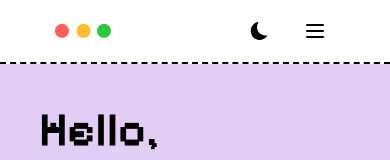
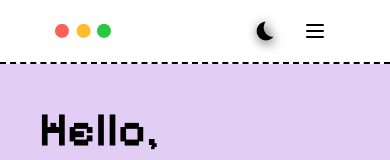
Before and after one commit to CaptainUnderpants14/portfolio, a React (Vite) app: page / in a window 390 px wide. Shown: the top 160 px of the page. Built offline with nearby package versions, Linux system fonts and the light colour scheme.

Commit message:
prefinal version

```diff
--- a/src/NavBar.jsx
+++ b/src/NavBar.jsx
@@ -38,8 +38,8 @@ const NavBar = ({ dark, toggleDark }) => {
                             src="/navButtons.svg"
                             alt="Logo"
                             className="w-14 md:w-16 lg:w-[72px] h-auto hover:cursor-pointer transition-transform duration-200
-                            dark:[filter:brightness(1)_drop-shadow(0_0_8px_rgba(255,255,255,0.6))]
-                                 dark:hover:[filter:brightness(1.05)_drop-shadow(0_0_8px_rgba(255,255,255,0.8))]"
+                            md:dark:[filter:brightness(1)_drop-shadow(0_0_8px_rgba(255,255,255,0.6))]
+                                 md:dark:hover:[filter:brightness(1.05)_drop-shadow(0_0_8px_rgba(255,255,255,0.8))]"
                             onClick={() => window.scrollTo({ top: 0, behavior: "smooth" })}
                         />
                     </div>
@@ -80,14 +80,14 @@ const NavBar = ({ dark, toggleDark }) => {
                     <div className="md:hidden flex items-center gap-4">
                         {/* Theme Toggle Button */}
                         <button
-                            className="p-2 rounded-full text-black dark:text-white transition-transform duration-200 hover:scale-110"
+                            className="rounded-full text-black dark:text-white"
                             onClick={toggleDark}
                             aria-label="Toggle theme"
                         >
                             {dark ? (
-                                <IoSunnyOutline size={24} />   // show sun in dark mode
+                                <img src ="/lightTheme.png"  className="w-6 h-auto [filter:drop-shadow(0_0_6px_rgba(255,255,255,0.9))]"/>   // show sun in dark mode
                             ) : (
-                                <IoIosMoon size={24} />        // show moon in light mode
+                                <img src = "/darkTheme.png" className="w-7 h-auto [filter:drop-shadow(2px_2px_6px_rgba(0,0,0,0.8))]"/>        // show moon in light mode
                             )}
                         </button>
 
```
Also changed, not shown: public/darkTheme.png (added), public/lightTheme.png (added).
